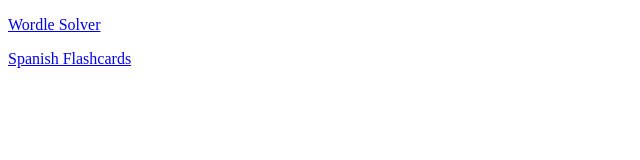
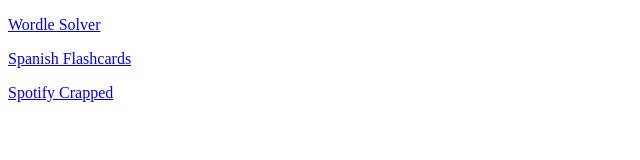
Before and after one commit to nolanlad/nolanlad.github.io, a plain HTML site: page index.html in a window 1280 px wide. Shown: the whole page, without its empty margins (0-640 px from the left). Drawn offline with Linux system fonts and the light colour scheme.

Commit message:
Update index.html

```diff
--- a/index.html
+++ b/index.html
@@ -6,6 +6,7 @@
     <body>
         <p><a href="./ws.html">Wordle Solver</a></p>
         <p><a href="./flashcards.html">Spanish Flashcards</a></p>
+        <p><a href="./spotifycrapped/fade_Scroll.html">Spotify Crapped</a></p>
 
     </body>
 </html>
```
